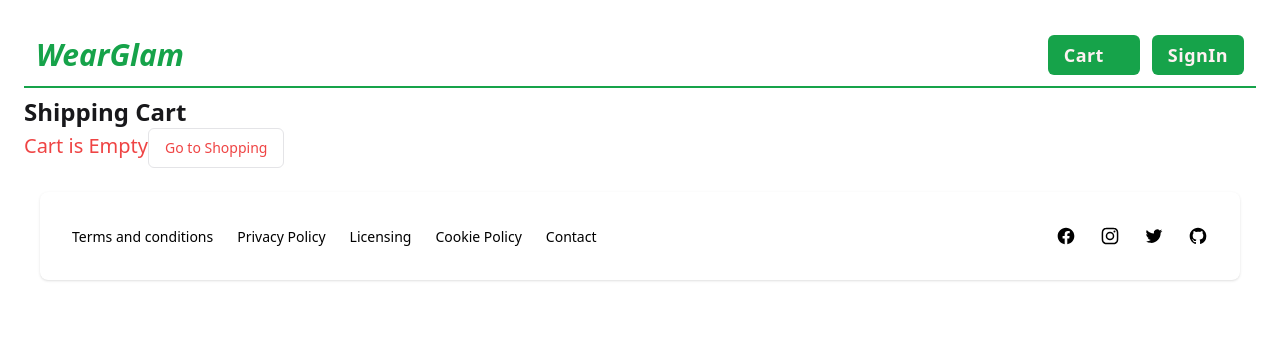
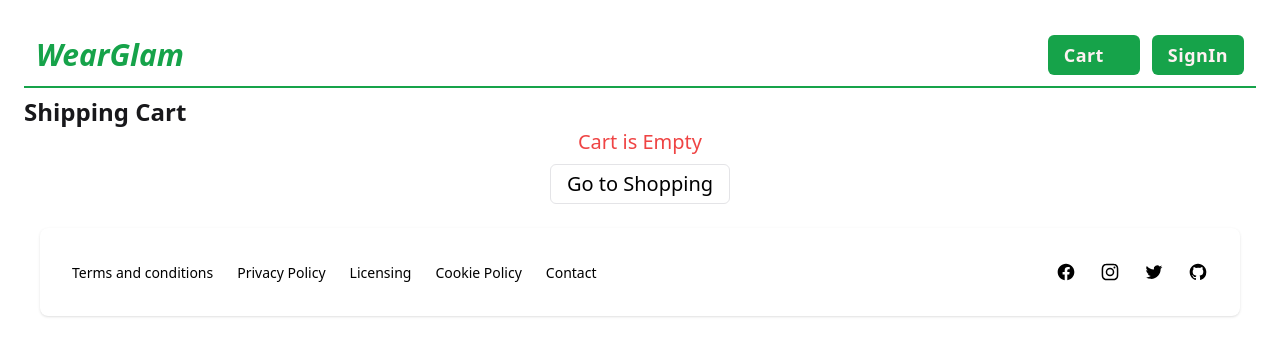
Before and after one commit to rohitsb20/ecommercenew, a Next.js app: page /cartDetails in a window 1280 px wide. Shown: the top 356 px of the page. Built offline with nearby package versions, Linux system fonts and the light colour scheme.

Commit message:
Enhance empty cart message layout with improved styling and center alignment; update button styling for better visibility.

```diff
--- a/app/(front)/cartDetails/page.tsx
+++ b/app/(front)/cartDetails/page.tsx
@@ -33,10 +33,13 @@ export default function CardDetails() {
       </h1>
 
       {items.length === 0 ? (
-        <div className="text-xl text-red-500 font-medium">
+        <div className="text-xl text-red-500 font-medium text-center flex flex-col items-center gap-y-2">
           Cart is Empty
-          <Button variant="outline">
-            <Link href="/">Go to Shopping</Link>
+          <Button
+            className="text-xl text-black font-medium w-fit"
+            variant="outline"
+          >
+            <Link href="/" >Go to Shopping</Link>
           </Button>
         </div>
       ) : (
```
